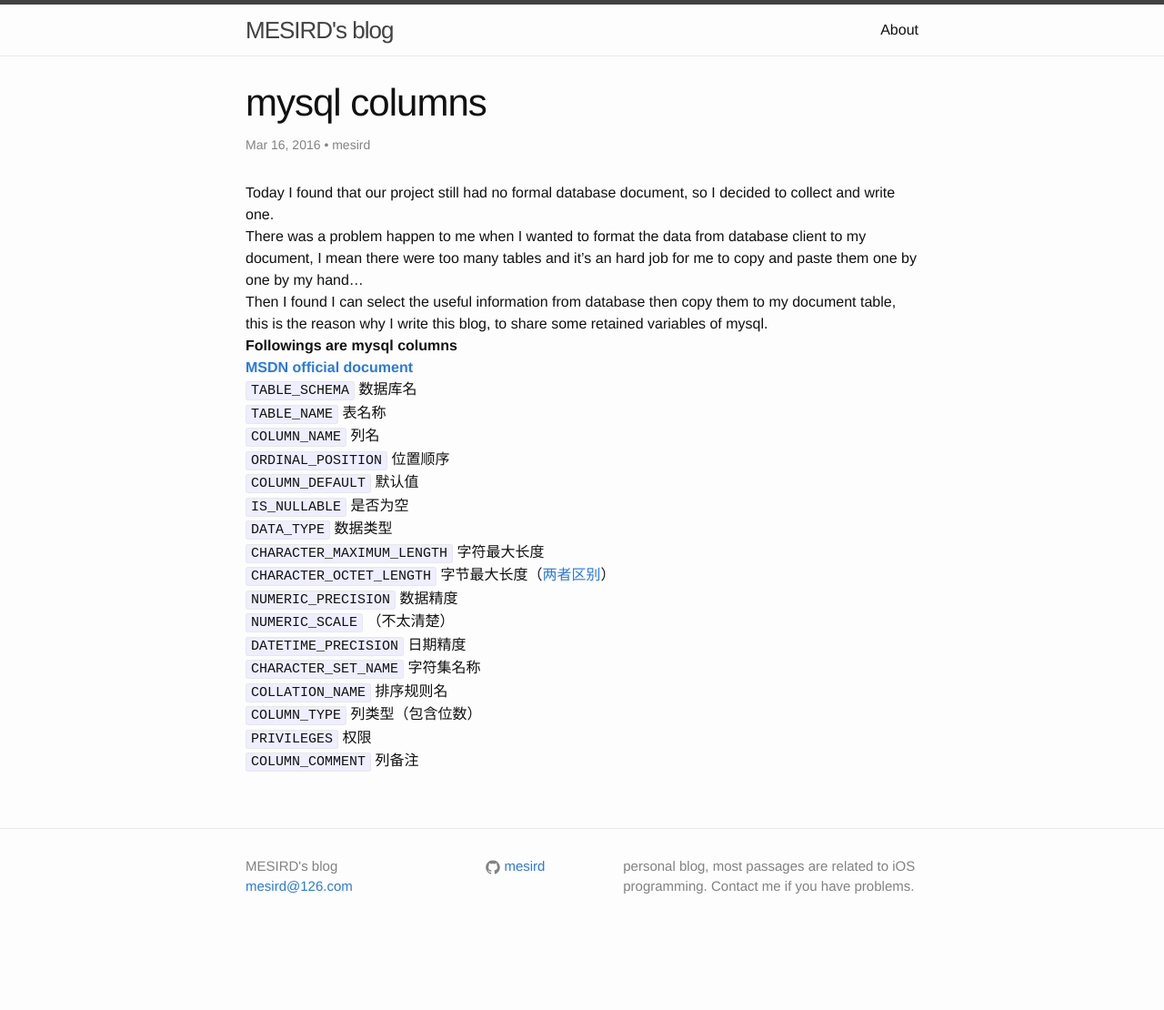
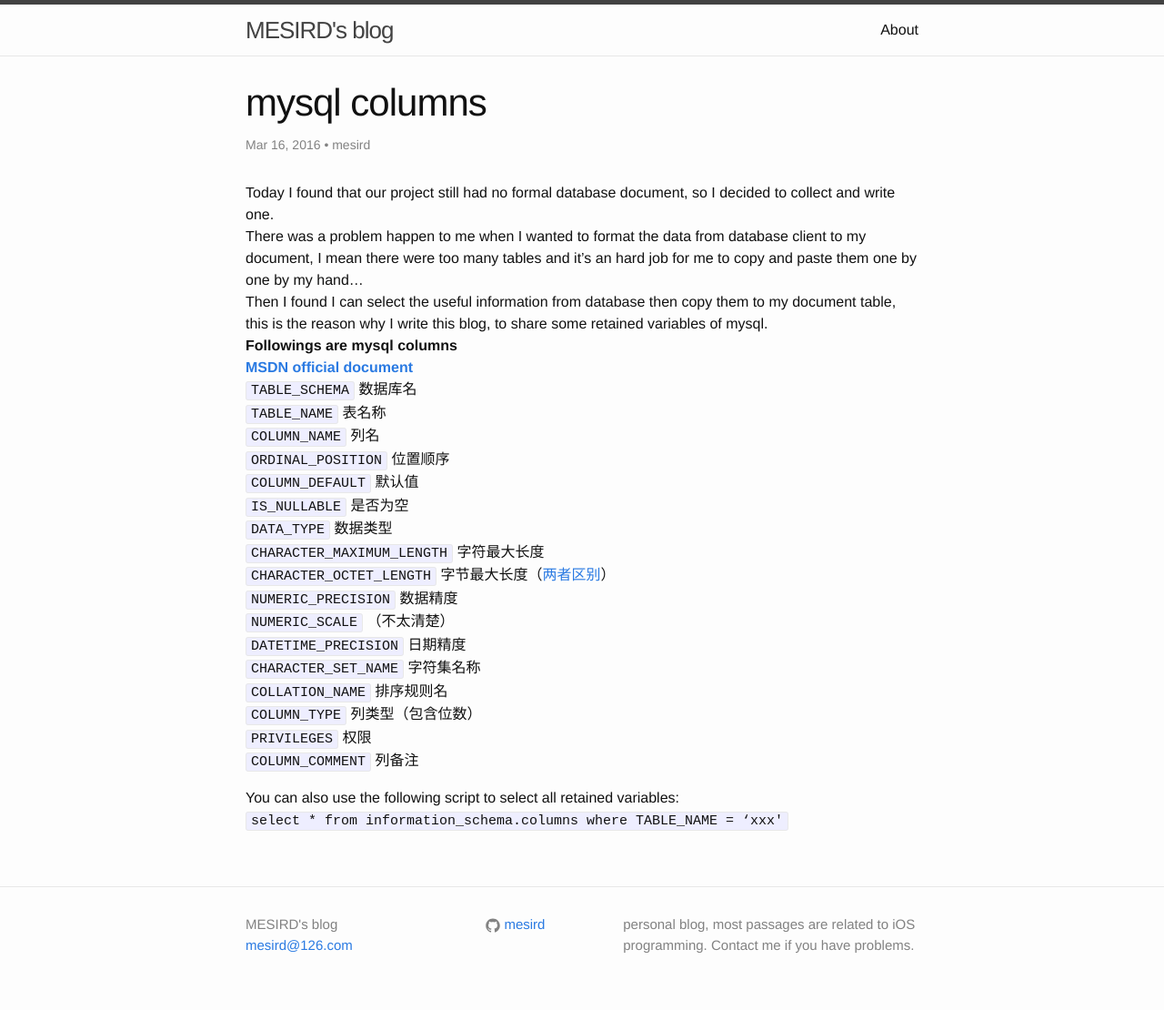
Before and after one commit to MESIRD/mesird.github.io, a Jekyll site: the page built from _posts/2016-03-16-mysql-columns.md, in a window 1280 px wide. Shown: the whole page at 91% size. Built offline with Jekyll 4.4.1, drawn with Linux system fonts in a browser that asks for light colours; before the commit the page ends 1046 px from its top, so only the background shows below that.

Commit message:
add sample to mysql-columns

```diff
--- a/_posts/2016-03-16-mysql-columns.md
+++ b/_posts/2016-03-16-mysql-columns.md
@@ -27,3 +27,6 @@ Then I found I can select the useful information from database then copy them to
 `COLUMN_TYPE`                  列类型（包含位数）
 `PRIVILEGES`                   权限
 `COLUMN_COMMENT`               列备注
+
+You can also use the following script to select all retained variables:
+`select * from information_schema.columns where TABLE_NAME = ‘xxx'`
```
